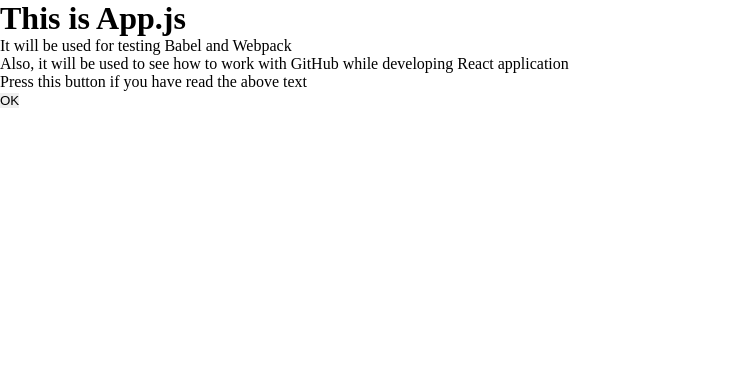
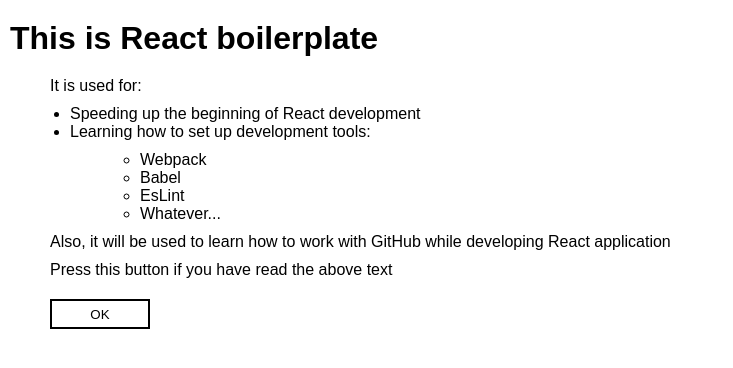
Before and after one commit to AlexanderStepanov98/saladapp, a React app: page / in a window 1280 px wide. Shown: the top 368 px of the page, without its empty margins (0-733 px from the left). Built offline with nearby package versions, Linux system fonts and the light colour scheme.

Commit message:
css modules config fixed; some basic styles added; text content fix

```diff
--- a/src/components/App.css
+++ b/src/components/App.css
@@ -2,4 +2,25 @@
     margin: 0;
     padding: 0;
     border: 0;
+    font-family: Arial, monospace;
 }
+
+h1 {
+    margin: 20px 10px;
+}
+
+p {
+    margin: 10px 50px;
+}
+
+ul {
+    margin: 10px 70px;
+}
+
+.defaultButton {
+    width: 100px;
+    height: 30px;
+    background-color: white;
+    border: 2px solid black;
+    margin: 10px 50px;
+}
--- a/src/components/App.js
+++ b/src/components/App.js
@@ -8,12 +8,22 @@
 
     render() {
         return (
-            <div>
-                <h1>This is App.js</h1>
-                <p>It will be used for testing Babel and Webpack</p>
-                <p>Also, it will be used to see how to work with GitHub while developing React application</p>
+            <div className={styles.container}>
+                <h1>This is React boilerplate</h1>
+                <p>It is used for:</p>
+                <ul>
+                    <li>Speeding up the beginning of React development</li>
+                    <li>Learning how to set up development tools:</li>
+                    <ul>
+                        <li>Webpack</li>
+                        <li>Babel</li>
+                        <li>EsLint</li>
+                        <li>Whatever...</li>
+                    </ul>
+                </ul>
+                <p>Also, it will be used to learn how to work with GitHub while developing React application</p>
                 <p>Press this button if you have read the above text</p>
-                <button onClick={() => this.okButtonHandler()}>OK</button>
+                <button className={styles.defaultButton} onClick={() => this.okButtonHandler()}>OK</button>
             </div>
         )
     }
--- a/webpack.config.js
+++ b/webpack.config.js
@@ -12,13 +12,19 @@
             {
                 test: /\.js$/,
                 exclude: /node_modules/,
-                use: {
-                    loader: "babel-loader"
-                },
+                loader: "babel-loader"
             },
             {
                 test: /\.css$/,
-                use: ["style-loader", "css-loader"]
+                loader: "style-loader"
+            },
+            {
+                test: /\.css$/,
+                loader: "css-loader",
+                options: {
+                    modules: true,
+                    localIdentName: '[name]_[local]_[hash:base64:5]'
+                }
             }
         ]
     },
```
